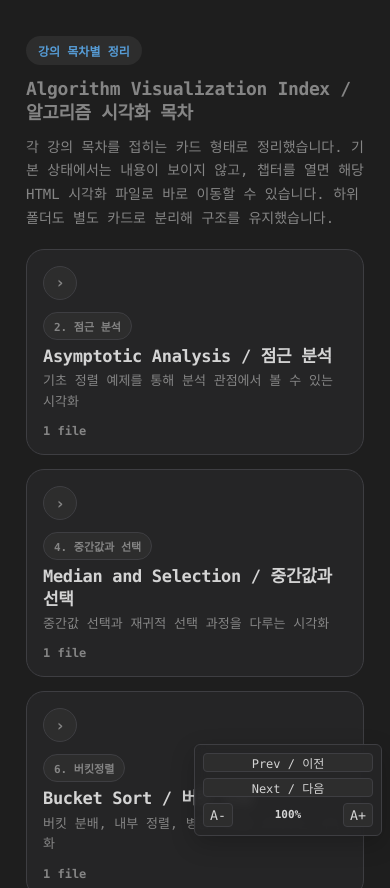
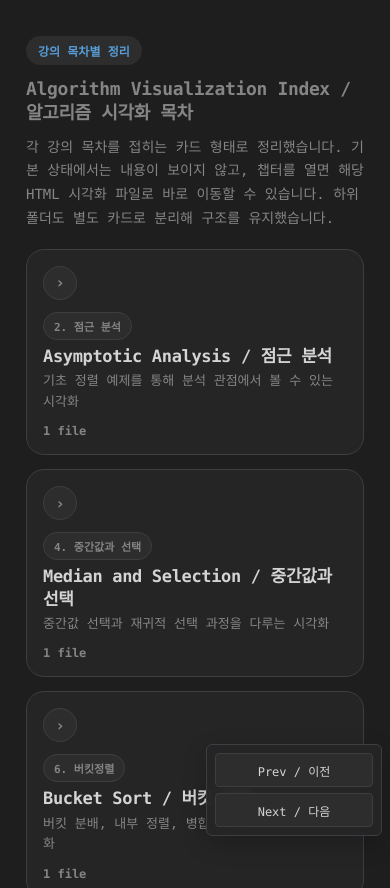
Before and after one commit to hckyeong/hckyeong.github.io, a plain HTML site: page index.html in a window 390 px wide. Shown: the top 888 px of the page. Drawn offline with Linux system fonts and the light colour scheme.

Commit message:
Simplify floating controls for mobile Safari

```diff
--- a/shared/topological-baseline.css
+++ b/shared/topological-baseline.css
@@ -457,6 +457,7 @@ pre .line.active,
   font-size: 11px;
   line-height: 1.2;
   box-shadow: 0 8px 24px rgba(0, 0, 0, 0.2);
+  -webkit-backdrop-filter: blur(6px);
   backdrop-filter: blur(6px);
 }
 
@@ -468,10 +469,8 @@ pre .line.active,
 
 #viewer-hotkeys .vh-nav-row {
   justify-content: stretch;
-}
-
-#viewer-hotkeys .vh-scale-row {
-  justify-content: space-between;
+  display: grid;
+  grid-template-columns: 1fr 1fr;
 }
 
 #viewer-hotkeys .vh-btn {
@@ -502,13 +501,6 @@ pre .line.active,
   height: 30px;
   padding: 0 10px;
   font-size: 12px;
-}
-
-#viewer-hotkeys .vh-scale {
-  min-width: 48px;
-  text-align: center;
-  color: var(--text);
-  font-weight: 700;
 }
 
 #viewer-hotkeys .vh-hint {
@@ -654,7 +646,7 @@ pre .line.active,
     bottom: 8px;
     gap: 6px;
     padding: 8px;
-    min-width: 188px;
+    min-width: 176px;
   }
 
   #viewer-hotkeys .vh-row {
@@ -662,8 +654,7 @@ pre .line.active,
   }
 
   #viewer-hotkeys .vh-nav-row {
-    flex-direction: column;
-    align-items: stretch;
+    grid-template-columns: 1fr;
   }
 
   #viewer-hotkeys .vh-nav-btn {
--- a/shared/viewer-controls.js
+++ b/shared/viewer-controls.js
@@ -1,5 +1,4 @@
 (function () {
-  const SCALE_KEY = 'dsv_viewer_scale';
   const MIN_SCALE = 0.7;
   const MAX_SCALE = 1.8;
   const STEP = 0.1;
@@ -14,8 +13,24 @@
     return Math.max(MIN_SCALE, Math.min(MAX_SCALE, Math.round(value * 100) / 100));
   }
 
+  function readStorage(key) {
+    try {
+      return window.localStorage.getItem(key);
+    } catch (error) {
+      return null;
+    }
+  }
+
+  function writeStorage(key, value) {
+    try {
+      window.localStorage.setItem(key, value);
+    } catch (error) {
+      return;
+    }
+  }
+
   function getScale() {
-    const raw = window.localStorage.getItem(SCALE_KEY);
+    const raw = readStorage('dsv_viewer_scale');
     const parsed = raw ? parseFloat(raw) : 1;
     return Number.isFinite(parsed) ? clampScale(parsed) : 1;
   }
@@ -76,10 +91,7 @@
   function applyScale(nextScale) {
     scale = clampScale(nextScale);
     document.documentElement.style.setProperty('--viewer-scale', String(scale));
-    window.localStorage.setItem(SCALE_KEY, String(scale));
-
-    const label = document.querySelector('#viewer-hotkeys .vh-scale');
-    if (label) label.textContent = `${Math.round(scale * 100)}%`;
+    writeStorage('dsv_viewer_scale', String(scale));
   }
 
   function syncOverlayButtons() {
@@ -126,33 +138,11 @@
     navRow.appendChild(prevButton);
     navRow.appendChild(nextButton);
 
-    const scaleRow = document.createElement('div');
-    scaleRow.className = 'vh-row vh-scale-row';
-
-    const downButton = makeButton('vh-btn', 'A-', function () {
-      applyScale(scale - STEP);
-    });
-    downButton.setAttribute('data-scale', '-1');
-
-    const scaleLabel = document.createElement('div');
-    scaleLabel.className = 'vh-scale';
-    scaleLabel.textContent = '100%';
-
-    const upButton = makeButton('vh-btn', 'A+', function () {
-      applyScale(scale + STEP);
-    });
-    upButton.setAttribute('data-scale', '1');
-
-    scaleRow.appendChild(downButton);
-    scaleRow.appendChild(scaleLabel);
-    scaleRow.appendChild(upButton);
-
     const hint = document.createElement('div');
     hint.className = 'vh-hint';
     hint.textContent = 'Arrow 이동 · Home 처음 · Space 재생';
 
     wrap.appendChild(navRow);
-    wrap.appendChild(scaleRow);
     wrap.appendChild(hint);
     document.body.appendChild(wrap);
 
```
